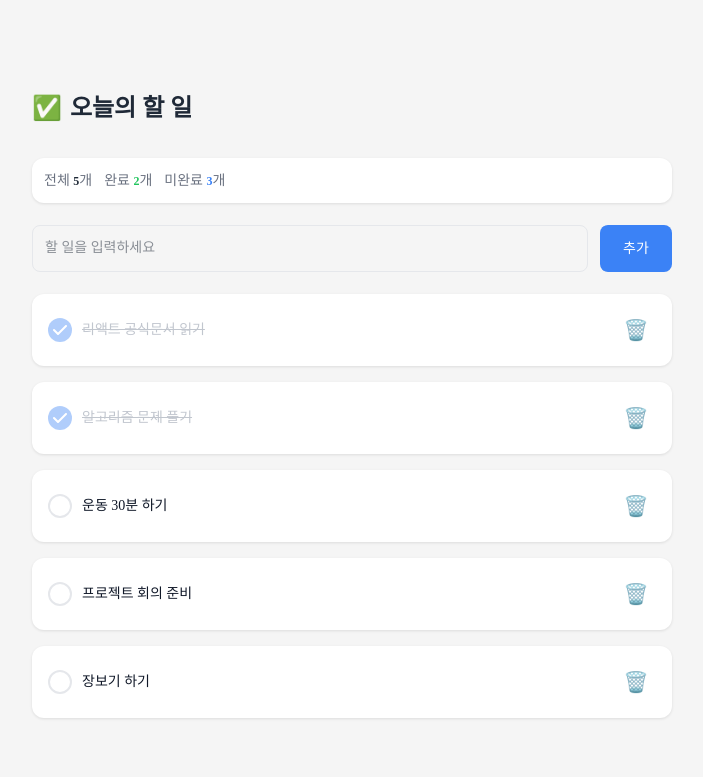
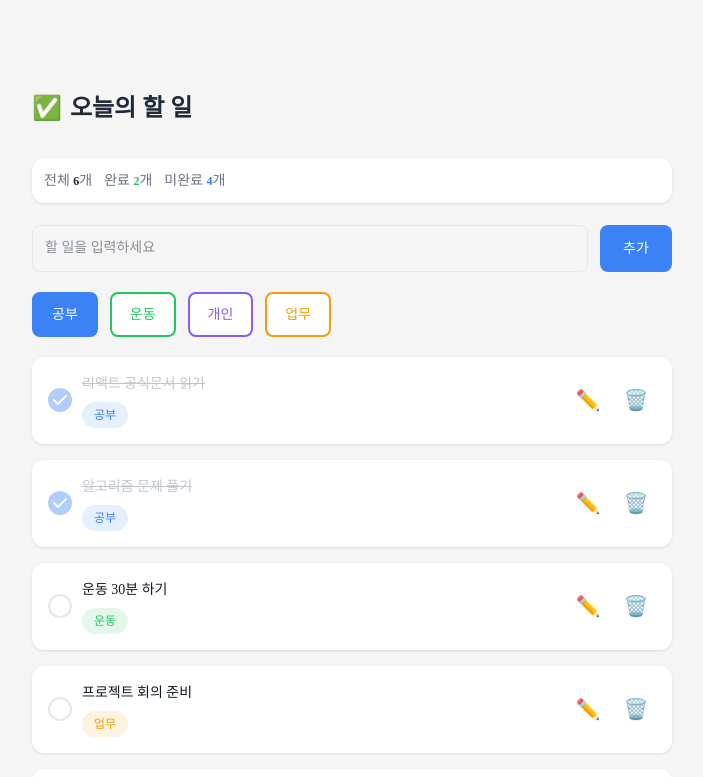
Before and after one commit to IT-Cotato/13th-Frontend-Assignment, a React (Vite) app: page / in a window 1280 px wide. Shown: the top 777 px of the page, without its empty margins (413-1116 px from the left). Built offline with nearby package versions, Linux system fonts and the light colour scheme.

Commit message:
feat: WEEK5

```diff
--- a/src/App.tsx
+++ b/src/App.tsx
@@ -3,24 +3,28 @@ import TodoHeader from "./component/TodoHeader"
 import TodoList from "./component/TodoList"
 import TodoInput from "./component/TodoInput"
 import { useState } from "react";
-import TodoState from "./component/TodoState";
+import TodoStatus from "./component/TodoStatus";
+import { type CategoryType, CATEGORY_STYLES } from "./constants/category";
 
 interface TodoItem {
   id: number;
   content: string;
   isDone: boolean;
+  category: CategoryType;
 }
 
 
 function App() {
   const [todos, setTodos] = useState<TodoItem[]>([
-    { id: 1, content: "리액트 공식문서 읽기", isDone: true },
-    { id: 2, content: "알고리즘 문제 풀기", isDone: true },
-    { id: 3, content: "운동 30분 하기", isDone: false },
-    { id: 4, content: "프로젝트 회의 준비", isDone: false },
-    { id: 5, content: "장보기 하기", isDone: false },
+    { id: 1, content: "리액트 공식문서 읽기", isDone: true, category: "공부" },
+    { id: 2, content: "알고리즘 문제 풀기", isDone: true, category: "공부" },
+    { id: 3, content: "운동 30분 하기", isDone: false, category: "운동" },
+    { id: 4, content: "프로젝트 회의 준비", isDone: false, category: "업무" },
+    { id: 5, content: "장보기 하기", isDone: false, category: "개인" },
+    { id: 6, content: "블로그 포스팅 작성", isDone: false, category: "업무" },
   ]);
 
+  const [selectedCategory, setSelectedCategory] = useState<CategoryType>("공부");
 
   const totalCount = todos.length;
   const doneCount = todos.filter((todo) => todo.isDone).length;
@@ -31,6 +35,7 @@ function App() {
       id: Date.now(),
       content: text,
       isDone: false,
+      category: selectedCategory,
     };
     setTodos((prev) => [...prev, newTodo]);
   };
@@ -47,18 +52,43 @@ function App() {
     );
   };
 
+  const handleUpdate = (id: number, newContent: string) => {
+    setTodos((prev) =>
+      prev.map((todo) =>
+        todo.id === id? { ...todo, content: newContent } : todo
+      )
+    );
+  }
+
   return (
     <>
     <div className="flex flex-col w-[640px] mt-[80px] ml-[445px] mr-[464px] gap-[22px]">
       <TodoHeader />
-      <TodoState
+      <TodoStatus
         total={totalCount}
         done={doneCount}
         pending={pendingCount}
       />
       <TodoInput onAdd={handleAdd} />
+      <div className="flex gap-3 h-[41px] items-center">
+        {(["공부", "운동", "개인", "업무"] as CategoryType[]).map((cat) => {
+          const isSelected = selectedCategory === cat;
+          const style = CATEGORY_STYLES[cat];
+          return (
+            <button
+              key={cat}
+              onClick={() => setSelectedCategory(cat)}
+              className={`flex items-center justify-center px-[18px] py-[10px] rounded-[8px] border-2 text-body transition-all
+                ${isSelected? style.active: style.filter}`}
+            >
+              {cat}
+            </button>
+          );
+        })}
+      </div>
+
       {todos.length > 0 ? (
-        <TodoList todos={todos} onToggle={handleToggle} onDelete={handleDelete} />
+        <TodoList todos={todos} onToggle={handleToggle} onDelete={handleDelete} onUpdate={handleUpdate}/>
       ) : (
         <TodoEmpty />
       )}
--- a/src/component/TodoCard.tsx
+++ b/src/component/TodoCard.tsx
@@ -1,13 +1,31 @@
 import checkIcon from "../assets/Check.svg";
-
+import { CATEGORY_STYLES, type CategoryType } from "../constants/category";
+import { useState } from "react";
 interface TodoCardProps {
   content: string;
-  checked?: boolean;
-  onToggle?: () => void;
-  onDelete?: () => void;
+  checked: boolean;
+  category: CategoryType;
+  onToggle: () => void;
+  onDelete: () => void;
+  onUpdate: (newContent: string) => void;
 }
 
-export default function TodoCard({ content, checked, onToggle, onDelete }: TodoCardProps) {
+export default function TodoCard({ content, checked, category, onToggle, onDelete, onUpdate }: TodoCardProps) {
+  const [isEditing, setIsEditing] = useState(false);
+  const [editValue, setEditValue] = useState(content);
+
+  const handleSave = () => {
+    if (editValue.trim().length === 0) return;
+    onUpdate(editValue);
+    setIsEditing(false);
+  };
+
+  const handleCancel = () => {
+    setEditValue(content);
+    setIsEditing(false);
+  };
+
+  const style = CATEGORY_STYLES[category]
   return (
     <div className="flex p-4 items-center justify-between self-stretch bg-card rounded-[12px] shadow-[0_1px_3px_0_rgba(0,0,0,0.10)]">
 
@@ -26,13 +44,53 @@ export default function TodoCard({ content, checked, onToggle, onDelete }: TodoC
           )}
         </div>
 
+        <div className="flex flex-col w-[442px] gap-2 items-start justify-center">
+          {isEditing ? (
+            <input
+              value={editValue}
+              onChange={(e) => setEditValue(e.target.value)}
+              className="w-full h-[41px] px-2 py-3 items-start rounded-[8px] border-2 border-primary text-body text-text bg-transparent ring-4 ring-primary"
+            />
+          ) : (
             <p className={`text-body leading-[21px] transition-all ${
               checked ? 'line-through text-gray-400 opacity-60' : 'text-gray-900'
             }`}
             >
               {content}
             </p>
+          )}
+          <span className={`px-3 py-1 rounded-full text-caption ${style.tag}`}>
+            {category}
+          </span>
         </div>
+      </div>
+
+      <div className={`flex gap-2 items-center justify-center flex-shrink-0 ${isEditing ? 'self-start' : 'self-center'}`}>
+        {isEditing ? (
+          <>
+            <button
+              onClick={handleSave}
+              className="flex items-center justify-center px-4 py-[10px] rounded-[8px] bg-primary text-white text-caption"
+            >
+              저장
+            </button>
+            <button
+              onClick={handleCancel}
+              className="flex items-center justify-center px-4 py-[10px] rounded-[8px] bg-white border-2 border-border text-secondary text-caption"
+            >
+              취소
+            </button>
+          </>
+
+        ) : (
+          <>
+            <button
+              onClick={() => setIsEditing(true)}
+              aria-label="할 일 수정"
+              className="w-10 h-10 flex items-center justify-center rounded-[8px] text-[20px] leading-[30px]"
+            >
+              ✏️
+            </button>
             <button
               onClick={onDelete}
               aria-label="할 일 삭제"
@@ -40,6 +98,10 @@ export default function TodoCard({ content, checked, onToggle, onDelete }: TodoC
             >
               🗑️
             </button>
+          </>
+        )}
+      </div>
+
     </div>
   )
 }
--- a/src/component/TodoList.tsx
+++ b/src/component/TodoList.tsx
@@ -1,12 +1,14 @@
 import TodoCard from "./TodoCard";
+import { type CategoryType } from "../constants/category";
 
 interface TodoListProps {
-  todos: { id: number; content: string; isDone: boolean }[];
+  todos: { id: number; content: string; isDone: boolean; category: CategoryType }[];
   onToggle: (id: number) => void;
   onDelete: (id: number) => void;
+  onUpdate: (id: number, newContent: string) => void;
 }
 
-export default function TodoList({ todos, onToggle, onDelete }: TodoListProps) {
+export default function TodoList({ todos, onToggle, onDelete, onUpdate }: TodoListProps) {
 
   return (
     <div className="flex flex-col items-start gap-4 self-stretch">
@@ -15,8 +17,10 @@ export default function TodoList({ todos, onToggle, onDelete }: TodoListProps) {
           key={todo.id}
           content={todo.content}
           checked={todo.isDone}
+          category={todo.category}
           onToggle={() => onToggle(todo.id)}
           onDelete={() => onDelete(todo.id)}
+          onUpdate={(newContent) => onUpdate(todo.id, newContent)}
         />
       ))}
     </div>
--- a/src/component/TodoState.tsx
+++ b/src/component/TodoStatus.tsx
@@ -1,10 +1,10 @@
-interface TodoStateProps {
+interface TodoStatusProps {
   total: number;
   done: number;
   pending: number;
 }
 
-export default function TodoState({ total, done, pending }: TodoStateProps) {
+export default function TodoStatus({ total, done, pending }: TodoStatusProps) {
   return(
     <div className="flex h-[45px] gap-3 px-3 py-4 items-center justify-start self-stretch bg-white rounded-[12px] shadow-[0_1px_3px_0_rgba(0,0,0,0.10)]">
       <p className="text-text-secondary text-body leading-[21px]">전체 <span className="font-[600] text-text">{total}</span>개</p>
--- /dev/null
+++ b/src/constants/category.ts
@@ -0,0 +1,24 @@
+export type CategoryType = "공부" | "운동" | "개인" | "업무";
+
+export const CATEGORY_STYLES: Record<CategoryType, {filter: string; tag: string; active: string}> = {
+  공부: {
+    filter: "bg-white border-primary text-primary",
+    tag: "bg-primary/12.5 text-primary",
+    active: "bg-primary border-primary text-white",
+  },
+  운동: {
+    filter: "bg-white border-success text-success",
+    tag: "bg-success/12.5 text-success",
+    active: "bg-success border-success text-white",
+  },
+  개인: {
+    filter: "bg-white border-purple text-purple",
+    tag: "bg-purple/12.5 text-purple",
+    active: "bg-purple border-purple text-white",
+  },
+  업무: {
+    filter: " bg-white border-warning text-warning",
+    tag: "bg-warning/12.5 text-warning",
+    active: "bg-warning border-warning text-white",
+  },
+} as const
```
Lines whose indentation alone changed are shown as unchanged.
